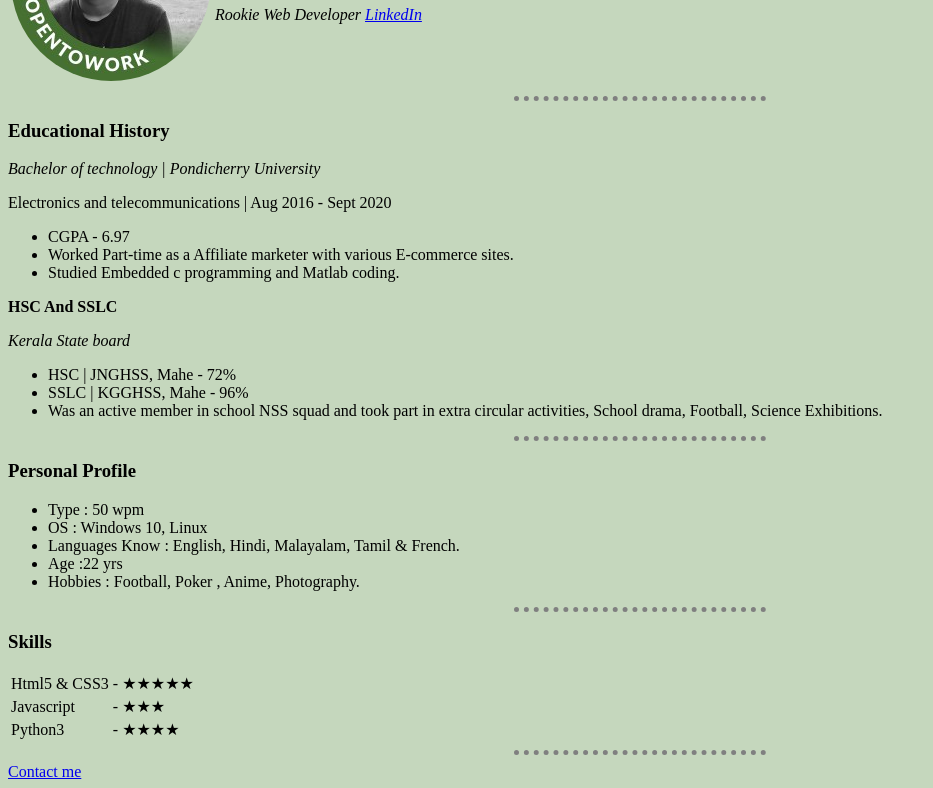
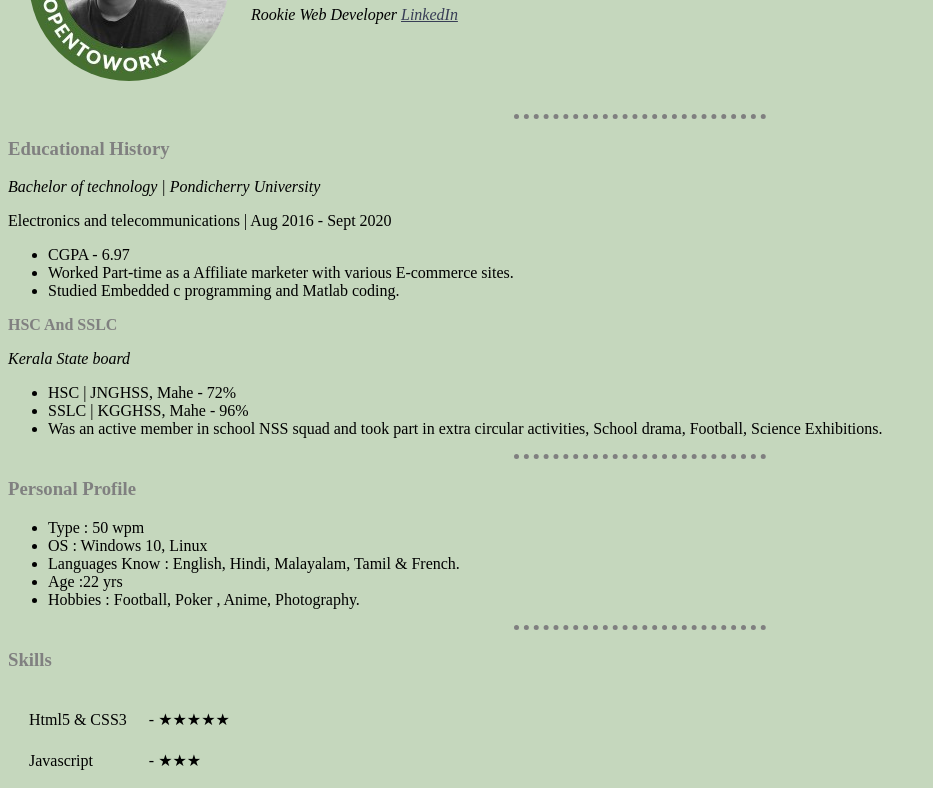
Before and after one commit to strawhatrag/cv-website, a plain HTML site: page index.html in a window 1280 px wide. Shown: the part 148-936 px from the top of the page, without its empty margins (0-933 px from the left). Drawn offline with Linux system fonts and the light colour scheme.

Commit message:
Add files via upload

```diff
--- a/contact.html
+++ b/contact.html
@@ -1,20 +1,18 @@
 <!DOCTYPE html>
 <html lang="en" dir="ltr">
-
 <head>
   <meta charset="utf-8">
   <title>contact me</title>
-  <link rel="stylesheet" href="styles.css"
+  <link rel="stylesheet" href="styles.css" />
 </head>
-
 <body style="background-color:  #c5d7bd">
-  <h2>Contact Me :</h2>
+  <h2 class="heading">Contact Me :</h2>
   <ul>
     <li>
-      LinkedIn: <a href="https://www.linkedin.com/in/sreerag-u/">sreerag-u</a>
+      LinkedIn: <a class="links" href="https://www.linkedin.com/in/sreerag-u/">sreerag-u</a>
     </li>
     <li>
-      Email Id:<a href="mailto:sreeragbharathan791@gmail">sreeragbharathan791@gmail.com</a>
+      Email Id:<a class="links" href="mailto:sreeragbharathan791@gmail">sreeragbharathan791@gmail.com</a>
     </li>
   </ul>
   <hr />
--- a/index.html
+++ b/index.html
@@ -7,7 +7,8 @@
   <title>Sreerag's Personal Site</title>
   <link rel="stylesheet" href="styles.css" />
 </head>
-<!--the actual site-->=
+<!--the actual site-->
+
 <body>
   <table>
     <tr>
@@ -15,14 +16,14 @@
         <img src="ragan.jpg" alt="sreerag's profile picture">
       </td>
       <td>
-        <h1><strong>Sreerag U</strong></h1>
-        <p><em>Rookie Web Developer <a href="https://www.linkedin.com/in/sreerag-u/">LinkedIn</a></em></p>
+        <h1 class="heading"><strong>Sreerag U</strong></h1>
+        <p><em>Rookie Web Developer <a class="links" href="https://www.linkedin.com/in/sreerag-u/">LinkedIn</a></em></p>
       </td>
     </tr>
   </table>
   <hr />
   <!-- education  details-->
-  <h3>Educational History</h3>
+  <h3 class="heading">Educational History</h3>
   <p>
     <em>Bachelor of technology | Pondicherry University</em>
   </p>
@@ -41,7 +42,7 @@
     </li>
 
   </ul>
-  <p><strong>HSC And SSLC</strong></p>
+  <p class="heading"><strong>HSC And SSLC</strong></p>
   <p>
     <em> Kerala State board</em>
   </p>
@@ -58,7 +59,7 @@
   </ul>
   <hr />
   <!-- extra stuff-->
-  <h3>Personal Profile</h3>
+  <h3 class="heading">Personal Profile</h3>
   <ul>
     <li>
       Type : 50 wpm
@@ -78,7 +79,7 @@
   </ul>
   <hr />
   <!--skill set-->
-  <h3>Skills</h3>
+  <h3 class="heading">Skills</h3>
   <table>
     <tr>
       <td>
@@ -106,7 +107,7 @@
     </tr>
   </table>
   <hr />
-  <a href="contact.html">Contact me</a>
+  <a class="links" href="contact.html">Contact me</a>
 </body>
 
 </html>
--- a/styles.css
+++ b/styles.css
@@ -4,6 +4,20 @@ img {
 
 body {
   background-color: #c5d7bd;
+}
+table{
+  border-spacing: 20px;
+}
+.heading {
+  color: grey;
+}
+
+.links {
+  color: #383e56;
+}
+
+.links:hover {
+  color: green;
 }
 
 hr {
```
